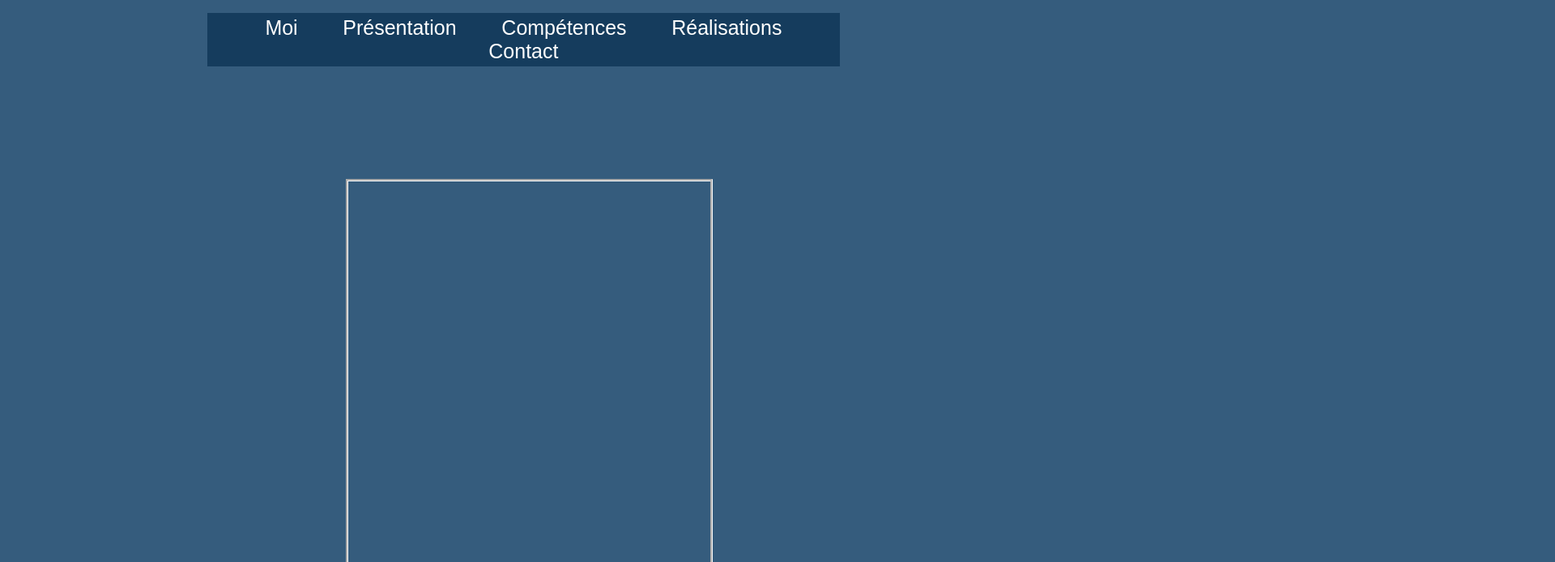
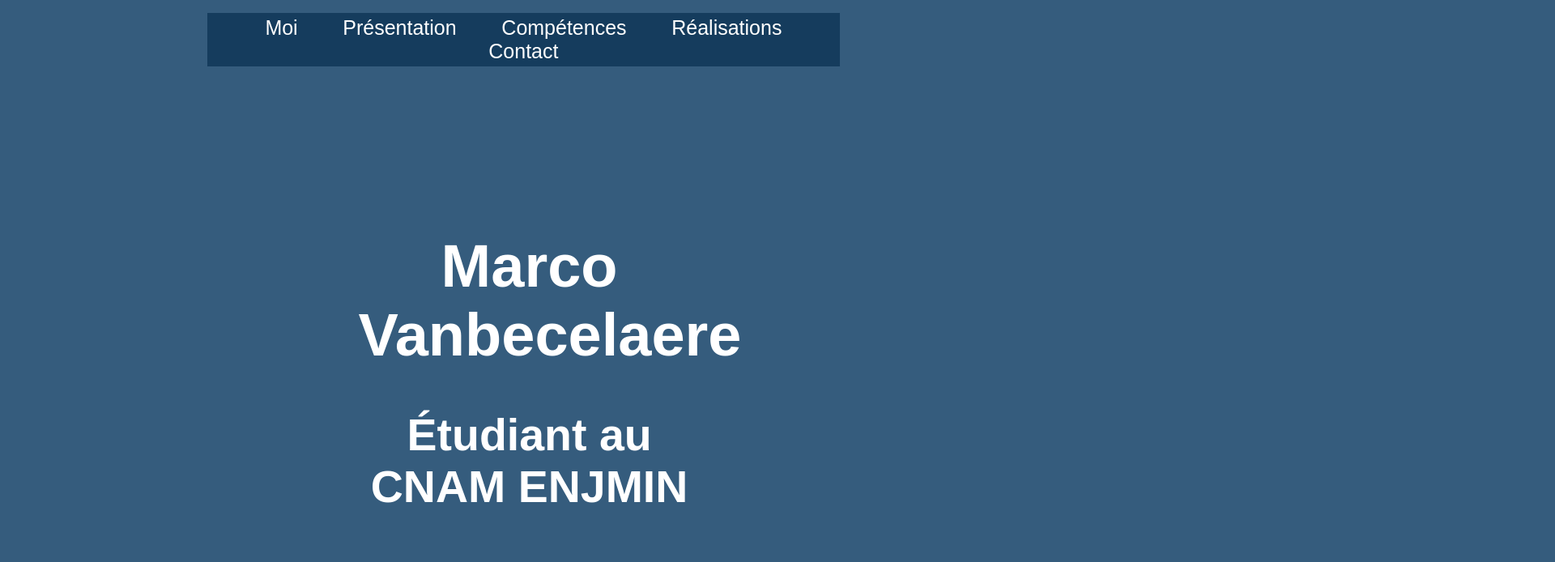
Before and after one commit to OldSchoolling/marcovanbecelaere.github.io, a plain HTML site: page index.html in a window 1280 px wide. Shown: the top 694 px of the page at 81% size, 1920 px wide, since content can reach past the window. Drawn offline with Linux system fonts and the light colour scheme.

Commit message:
Update style.css

```diff
--- a/css/style.css
+++ b/css/style.css
@@ -15,14 +15,13 @@ a{
 
 .Nom {
 
-  font-size: 37vw;
+  font-size: 37px;
     width: 33vw;
     padding: 12px;
     margin-left: 33vw;
     margin-right: 33vw;
     margin-top: 25vh;
     margin-bottom: 25vh;
-	outline-style: groove;
 }
 
 .Navbar ul {
```
